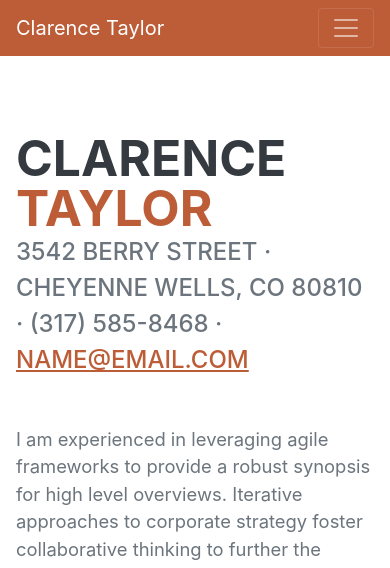
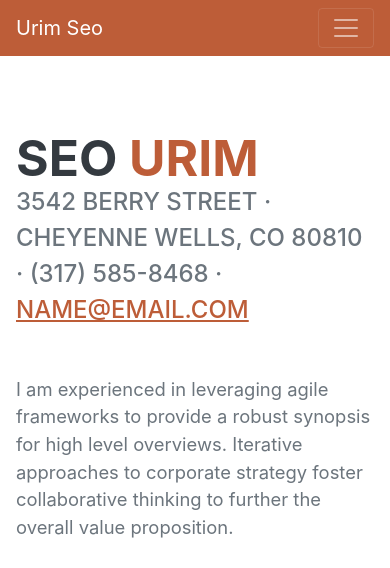
Before and after one commit to urimseo/portfolio_Test, a plain HTML site: page index.html in a window 390 px wide. Shown: the top 568 px of the page. Drawn offline with nearby package versions, Linux system fonts and the light colour scheme; a web font is replaced by a local one.

Commit message:
이름 수정

```diff
--- a/index.html
+++ b/index.html
@@ -19,7 +19,7 @@
         <!-- Navigation-->
         <nav class="navbar navbar-expand-lg navbar-dark bg-primary fixed-top" id="sideNav">
             <a class="navbar-brand js-scroll-trigger" href="#page-top">
-                <span class="d-block d-lg-none">Clarence Taylor</span>
+                <span class="d-block d-lg-none">Urim Seo</span>
                 <span class="d-none d-lg-block"><img class="img-fluid img-profile rounded-circle mx-auto mb-2" src="assets/img/profile.jpg" alt="..." /></span>
             </a>
             <button class="navbar-toggler" type="button" data-bs-toggle="collapse" data-bs-target="#navbarResponsive" aria-controls="navbarResponsive" aria-expanded="false" aria-label="Toggle navigation"><span class="navbar-toggler-icon"></span></button>
@@ -40,8 +40,8 @@
             <section class="resume-section" id="about">
                 <div class="resume-section-content">
                     <h1 class="mb-0">
-                        Clarence
-                        <span class="text-primary">Taylor</span>
+                        Seo
+                        <span class="text-primary">Urim</span>
                     </h1>
                     <div class="subheading mb-5">
                         3542 Berry Street · Cheyenne Wells, CO 80810 · (317) 585-8468 ·
```
